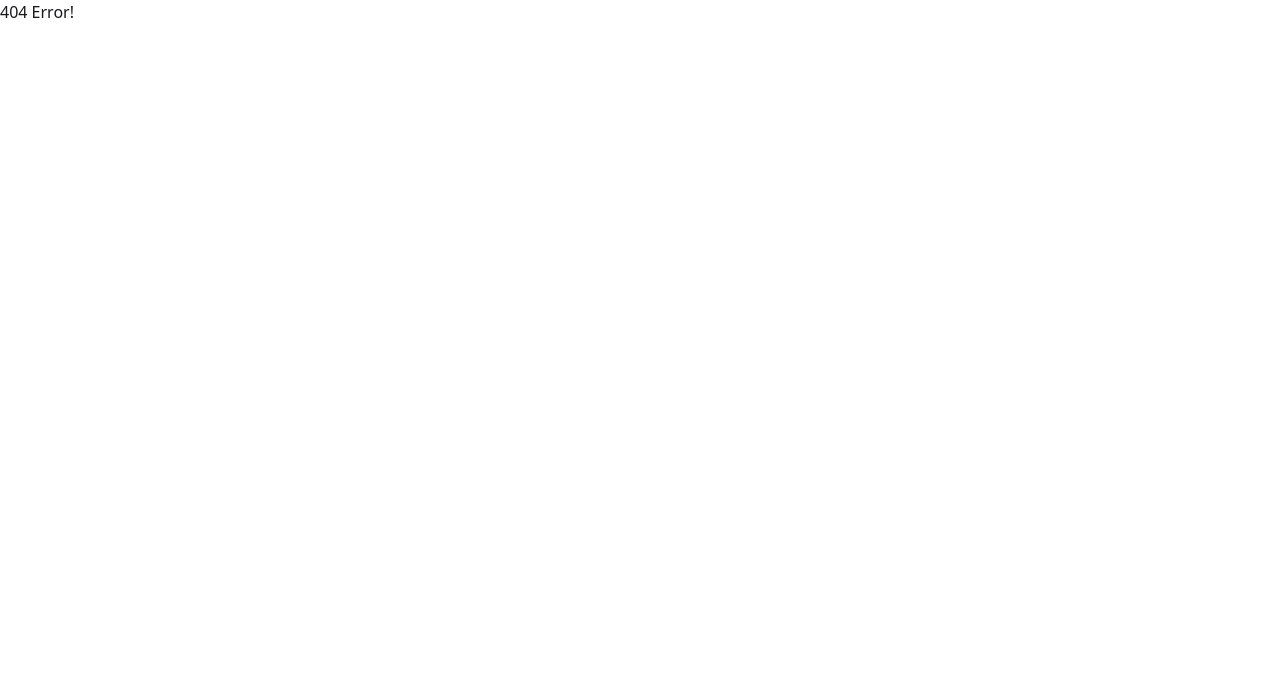
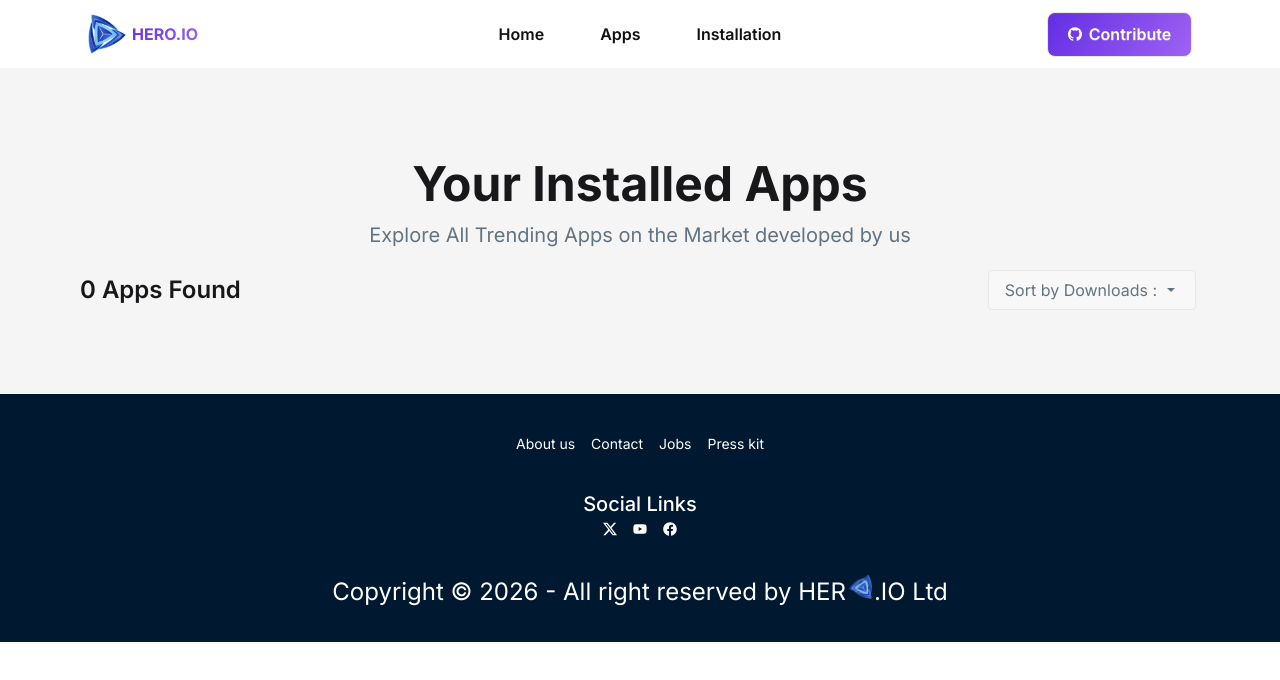
Before and after one commit to Smswad/Programming-Hero-A8, a React (Vite) app: page /installation in a window 1280 px wide. Before the commit this address had no page. Shown: the top 680 px of the page. Built offline with nearby package versions, Linux system fonts and the light colour scheme.

Commit message:
Installation Page has been added

```diff
--- a/src/Routes/Routes.jsx
+++ b/src/Routes/Routes.jsx
@@ -6,6 +6,8 @@ import Home from '../pages/Home/Home';
 import About from '../pages/About/About';
 import AppDetails from '../pages/AppDetails/AppDetails';
 import Ratingcharts from '../pages/RatingCharts/Ratingcharts';
+import InstalledApplist from '../pages/InstalledApp/InstalledApplist';
+import Installation from '../pages/Installation/Installation';
 
 
 export const router = createBrowserRouter([
@@ -33,6 +35,11 @@ export const router = createBrowserRouter([
                 path: '/ratingCharts/:id',
                 loader: () => fetch('/appData.json'),
                 Component: Ratingcharts
+            },
+            {
+                path: '/installation',
+                loader: () => fetch('/appData.json'),
+                Component: Installation
             }
         ]
     },
--- /dev/null
+++ b/src/Utility/addToDB.js
@@ -0,0 +1,25 @@
+const getInstalledApp = () => {
+    const storedAppSTR = localStorage.getItem("installedList");
+    if (storedAppSTR) {
+        const storedAppData = JSON.parse(storedAppSTR);
+        return storedAppData;
+    }
+    else {
+        return [];
+    }
+}
+
+const addInstalledApp = (id) => {
+    const storedAppData = getInstalledApp();
+    if (storedAppData.includes(id)) {
+        alert("This App is already Installed!");
+    }
+    else {
+        storedAppData.push(id);
+        console.log(storedAppData);
+        const data = JSON.stringify(storedAppData);
+        localStorage.setItem("installedList", data)
+    }
+}
+
+export { addInstalledApp, getInstalledApp };
--- a/src/components/Header/Navbar.jsx
+++ b/src/components/Header/Navbar.jsx
@@ -3,6 +3,8 @@ import logo from "../../assets/assets/logo.png"
 import "../../App.css"
 import { SiGithub } from 'react-icons/si';
 import { Link } from 'react-router';
+import { House, LayoutGrid } from 'lucide-react';
+import { GrInstallOption } from 'react-icons/gr';
 
 
 const Navbar = () => {
--- a/src/pages/AppDetails/AppDetails.jsx
+++ b/src/pages/AppDetails/AppDetails.jsx
@@ -6,6 +6,7 @@ import reviewsIcon from "../../assets/assets/icon-review.png"
 import { useLoaderData, useParams } from 'react-router';
 import Ratingcharts from '../RatingCharts/Ratingcharts';
 import ScrollToTop from '../ScrollToTop/ScrollToTop';
+import { addInstalledApp } from '../../Utility/addToDB';
 // import { router } from '../../Routes/routes';
 
 const AppDetails = () => {
@@ -14,23 +15,35 @@ const AppDetails = () => {
     const AppId = parseInt(id);
     const data = useLoaderData();
     const singleApp = data.find(app => app.id === AppId);
-    // console.log(singleApp);
     const { image, title, downloads, ratingAvg, reviews, companyName, size, description } = singleApp;
 
+    // Downloads Conversion
     // 1000000 M  ; 1000000000 B
     let millionconvertorNumber = 1000000;
     let billionconvertorNumber = 1000000000;
     let convertDownload = 0;
     if (downloads >= 1000000 && downloads < 1000000000) {
         convertDownload = (downloads / millionconvertorNumber) + 'M';
-        // return (convertDownload + 'M');
     }
     else if (downloads >= 1000000000) {
         convertDownload = (downloads / billionconvertorNumber) + 'B';
-        // return (convertDownload + 'B');
     }
+    // Reviews Conversion
+    const convertReviews = (reviews / 1000).toFixed(1) + "K";
 
-    const convertReviews = (reviews / 1000).toFixed(1) + "K";
+    //
+    const handleInstalledApp = id => {
+        // Store with id
+
+        // Where to store
+
+        // Array or Collection
+
+        // if app already installed then show an alert!
+
+        // if app is not installed then push the app in the installed collection
+        addInstalledApp(id);
+    }
 
 
     return (
@@ -76,11 +89,13 @@ const AppDetails = () => {
                                 {convertReviews}
                             </span>
                         </span>
-                        <button className="btn btn-success text-white font-semibold text-[1.25rem] mt-7.5 p-5">Install Now ({size} MB)</button>
+                        {/* Install Button */}
+                        <button onClick={() => handleInstalledApp(id)} className="btn btn-success text-white font-semibold text-[1.25rem] mt-7.5 p-5">Install Now ({size} MB)</button>
 
                     </section>
                 </section>
             </div>
+            {/* Divider */}
             <div className="flex w-full flex-col">
                 <div className="divider"></div>
             </div>
--- a/src/pages/Home/Banner.jsx
+++ b/src/pages/Home/Banner.jsx
@@ -6,7 +6,7 @@ import { Link } from 'react-router';
 
 const Banner = () => {
     return (
-        <div>
+        <div className=''>
 
             <h1 className='mt-20 font-bold text-[4.5rem]'>We Build <br />
                 <span
--- a/src/pages/Home/Home.jsx
+++ b/src/pages/Home/Home.jsx
@@ -7,7 +7,7 @@ import { useLoaderData } from 'react-router';
 
 const Home = () => {
     const data = useLoaderData();
-    console.log(data);
+    // console.log(data);
     return (
         <div className='bg-[#f5f5f5] flex flex-col items-center text-center inter-normal'>
             <Banner></Banner>
--- /dev/null
+++ b/src/pages/Installation/Installation.jsx
@@ -0,0 +1,12 @@
+import React from 'react';
+import InstalledApplist from '../InstalledApp/InstalledApplist';
+
+const Installation = () => {
+    return (
+        <div className=''>
+            <InstalledApplist></InstalledApplist>
+        </div>
+    );
+};
+
+export default Installation;
--- /dev/null
+++ b/src/pages/InstalledApp/InstalledApplist.jsx
@@ -0,0 +1,70 @@
+import React, { useEffect, useState } from 'react';
+import { useLoaderData } from 'react-router';
+import { getInstalledApp } from '../../Utility/addToDB';
+import App from '../App/App';
+import InstalledAppCard from '../InstalledAppCard/InstalledAppCard';
+import { IoMdArrowDropdown } from 'react-icons/io';
+
+const InstalledApplist = () => {
+
+    const [installedApp, setInstalledApp] = useState([]);
+    const [sort, setSort] = useState("");
+    const data = useLoaderData();
+
+    useEffect(() => {
+        const storedAppData = getInstalledApp();
+        const convertedStoredApps = storedAppData.map(id => parseInt(id))
+        const myInstalledApp = data.filter(app => convertedStoredApps.includes(app.id));
+        setInstalledApp(myInstalledApp);
+
+    }, [data])
+
+    const handleSort = (type) => {
+        setSort(type);
+
+        if (type === "Low-High") {
+            const sortedByLowToHigh = [...installedApp].sort((a, b) => a.downloads - b.downloads);
+            setInstalledApp(sortedByLowToHigh);
+            console.log(sortedByLowToHigh);
+        }
+        else if (type === "High-Low") {
+            const sortedByHightToLow = [...installedApp].sort((a, b) => b.downloads - a.downloads);
+            setInstalledApp(sortedByHightToLow);
+            console.log(sortedByHightToLow);
+        }
+    }
+
+
+    return (
+        <div>
+            <div className="space-y-4 inter-normal py-20 bg-[#f5f5f5]">
+                <section className='text-center'>
+                    <h1 className='font-bold text-[3rem]'>Your Installed Apps</h1>
+                    <h3 className='text-[1.25rem] text-[#627382]'>Explore All Trending Apps on the Market developed by us</h3>
+                </section>
+                <section className=' ml-20 mr-20 items-center justify-between flex'>
+                    <h1 className='font-semibold text-[1.5rem]'>{installedApp.length} Apps Found</h1>
+
+                    {/* Sorting Button */}
+                    <div className="dropdown dropdown-center">
+                        <div tabIndex={0} role="button" className="btn m-1 text-[1rem] text-[#627382] font-normal">Sort by Downloads : {sort ? sort : ""} <IoMdArrowDropdown />
+                        </div>
+                        <ul tabIndex="-1" className="dropdown-content menu bg-base-100 rounded-box z-1 w-52 p-2 shadow-sm">
+                            <li><a onClick={() => handleSort('Low-High')}>Low-High</a></li>
+                            <li><a onClick={() => handleSort('High-Low')}>High-Low</a></li>
+                        </ul>
+                    </div>
+
+                </section>
+                {
+                    installedApp.map(a => (
+                        <InstalledAppCard key={a.id} app={a}></InstalledAppCard>))
+                }
+
+            </div>
+
+        </div>
+    );
+};
+
+export default InstalledApplist;
--- /dev/null
+++ b/src/pages/InstalledAppCard/InstalledAppCard.jsx
@@ -0,0 +1,61 @@
+import React from 'react';
+import "../../App.css"
+import downloadIcon from "../../assets/assets/icon-downloads.png"
+import ratingsIcon from "../../assets/assets/icon-ratings.png"
+import "../../App.css"
+
+const InstalledAppCard = ({ app }) => {
+    const { image, title, downloads, ratingAvg, size } = app;
+
+    // Downloads Conversion
+    // 1000000 M  ; 1000000000 B
+    let millionconvertorNumber = 1000000;
+    let billionconvertorNumber = 1000000000;
+    let convertDownload = 0;
+    if (downloads >= 1000000 && downloads < 1000000000) {
+        convertDownload = (downloads / millionconvertorNumber) + 'M';
+    }
+    else if (downloads >= 1000000000) {
+        convertDownload = (downloads / billionconvertorNumber) + 'B';
+    }
+
+    return (
+        <div className=''>
+
+
+            <div className="flex items-center justify-center gap-4 p-4 bg-[white] rounded-xl shadow-sm w-360 mx-auto">
+                <img
+                    src={image}
+                    alt={title}
+                    className="w-14 h-14 rounded-xl"
+                />
+
+                <div className="flex-2">
+                    <h3 className="font-semibold text-lg">{title}</h3>
+                    <div className='flex justify-between max-w-48 font-medium'>
+                        <section className="text-[#00d390] flex items-center">
+                            <img className='h-4 w-4' src={downloadIcon} alt="" />
+                            <h1 className='ml-1'>
+                                {convertDownload}
+                            </h1>
+                        </section>
+                        <section className="text-[#ff8811] flex items-center">
+                            <img className='h-4 w-4' src={ratingsIcon} alt="" />
+                            <h1 className='ml-1'>
+                                {ratingAvg}
+                            </h1>
+                        </section>
+                        <h1 className="font-normal text-[#627382]">{size} MB</h1>
+
+                    </div>
+                </div>
+
+                <button className="btn btn-sm bg-[#00D390] text-white font-semibold text-[1rem] w-25 h-10.75">
+                    Uninstall
+                </button>
+            </div>
+        </div>
+    );
+};
+
+export default InstalledAppCard;
--- a/src/pages/Root/Root.jsx
+++ b/src/pages/Root/Root.jsx
@@ -9,7 +9,9 @@ const Root = () => {
         <div>
             <Navbar></Navbar>
             <ScrollToTop></ScrollToTop>
-            <Outlet></Outlet>
+            <main className="">
+                <Outlet></Outlet>
+            </main>
             <Footer></Footer>
         </div>
     );
```
